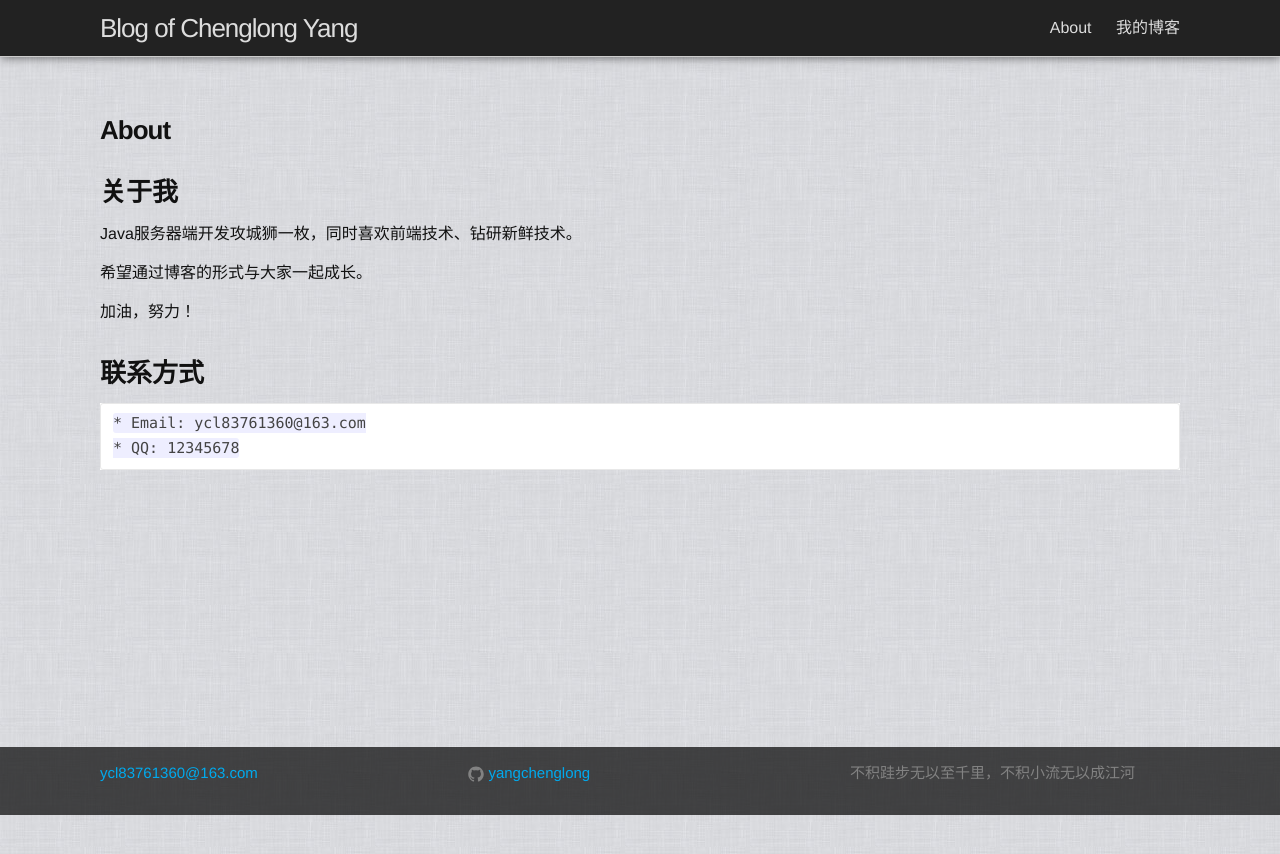
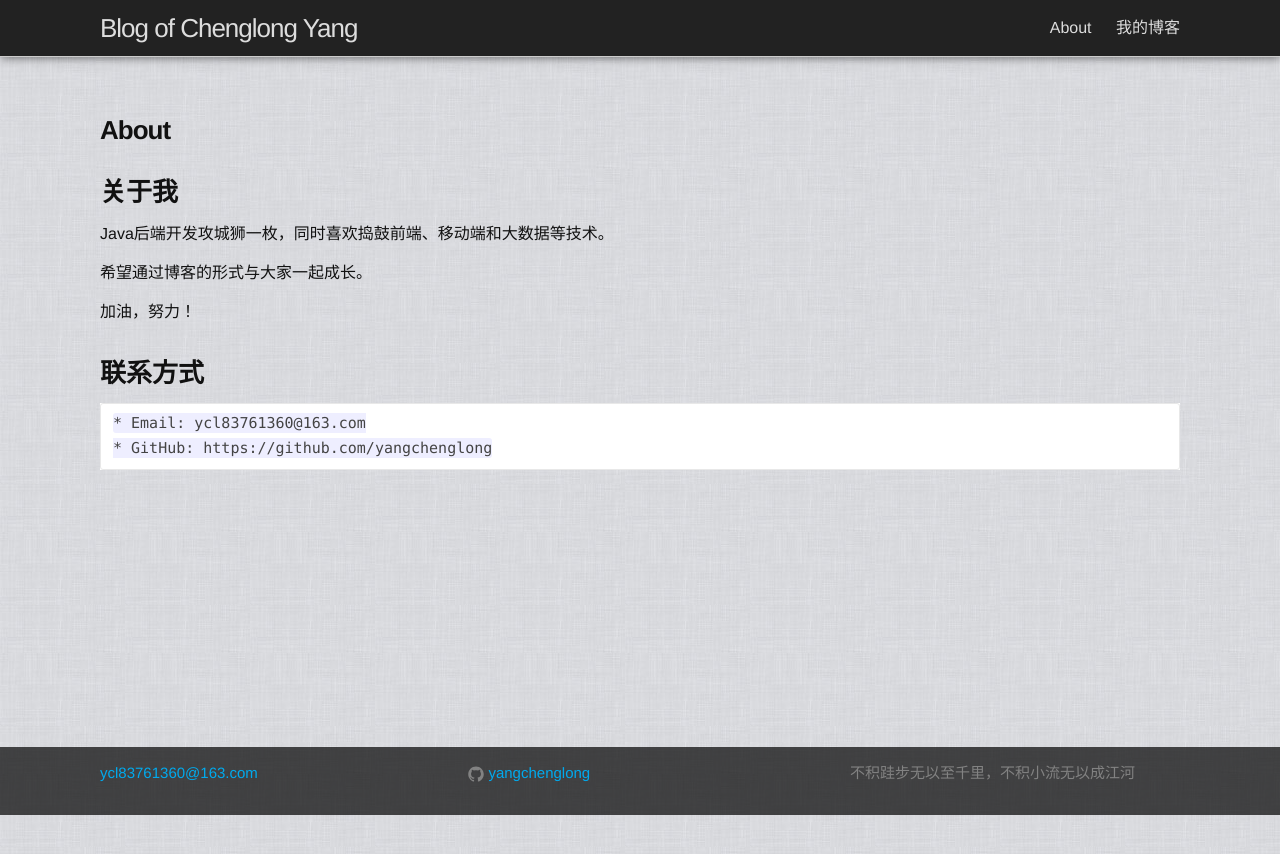
Before and after one commit to laurelyoung/laurelyoung.github.io, a Jekyll site: the page built from about.md, in a window 1280 px wide. Shown: the top 854 px of the page. Built offline with Jekyll 4.4.1, drawn with Linux system fonts in a browser that asks for light colours; comment, search, counter and statistics services are not loaded.

Commit message:
关于我

```diff
--- a/about.md
+++ b/about.md
@@ -6,7 +6,7 @@ permalink: /about/
 
 
 # 关于我
-Java服务器端开发攻城狮一枚，同时喜欢前端技术、钻研新鲜技术。
+Java后端开发攻城狮一枚，同时喜欢捣鼓前端、移动端和大数据等技术。
 
 希望通过博客的形式与大家一起成长。
 
@@ -15,4 +15,4 @@ Java服务器端开发攻城狮一枚，同时喜欢前端技术、钻研新鲜
 # 联系方式
 
 	* Email: ycl83761360@163.com
-	* QQ: 12345678
+	* GitHub: https://github.com/yangchenglong
--- a/static/css/index.css
+++ b/static/css/index.css
@@ -43,6 +43,7 @@ blockquote {
     border-left: 10px solid rgba(102,128,153,0.075);
     font-style: normal;
     letter-spacing: normal;
+    font-family: consolas, Arial;
 }
 
 a,
```
